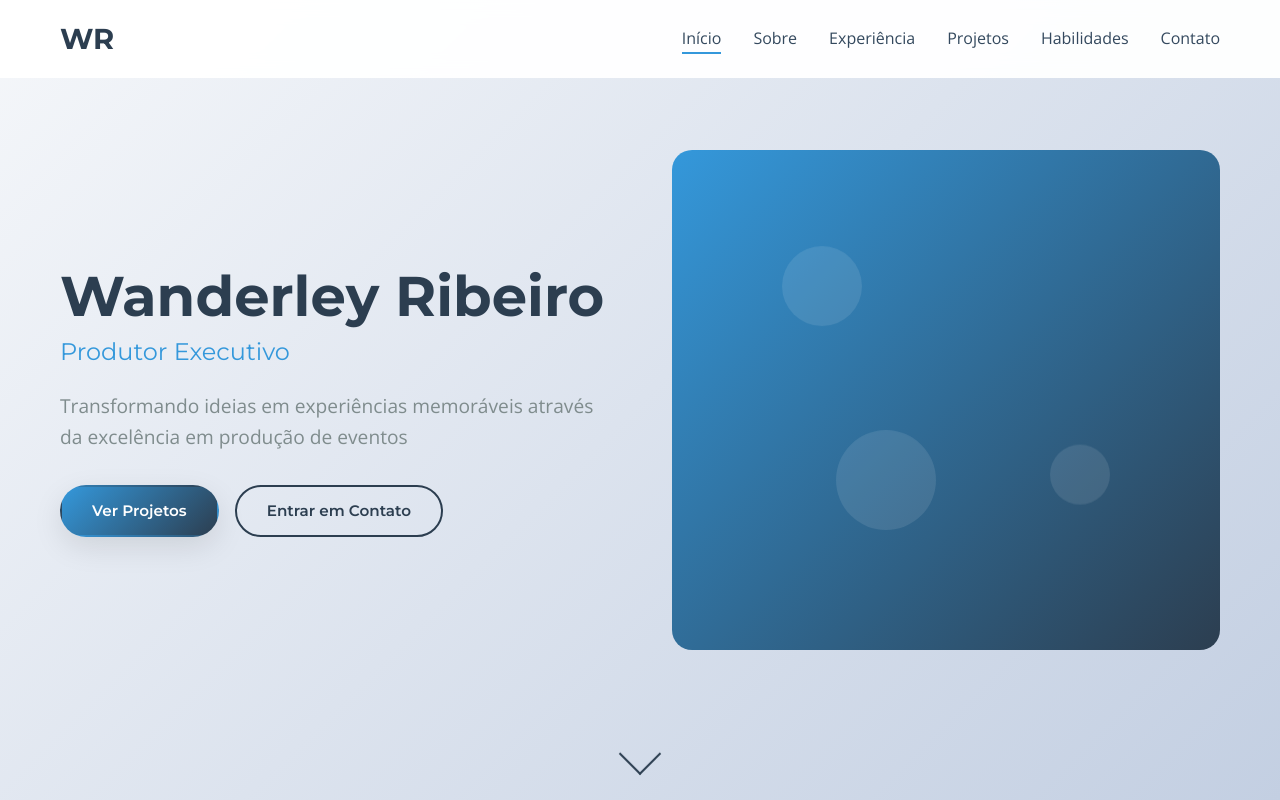
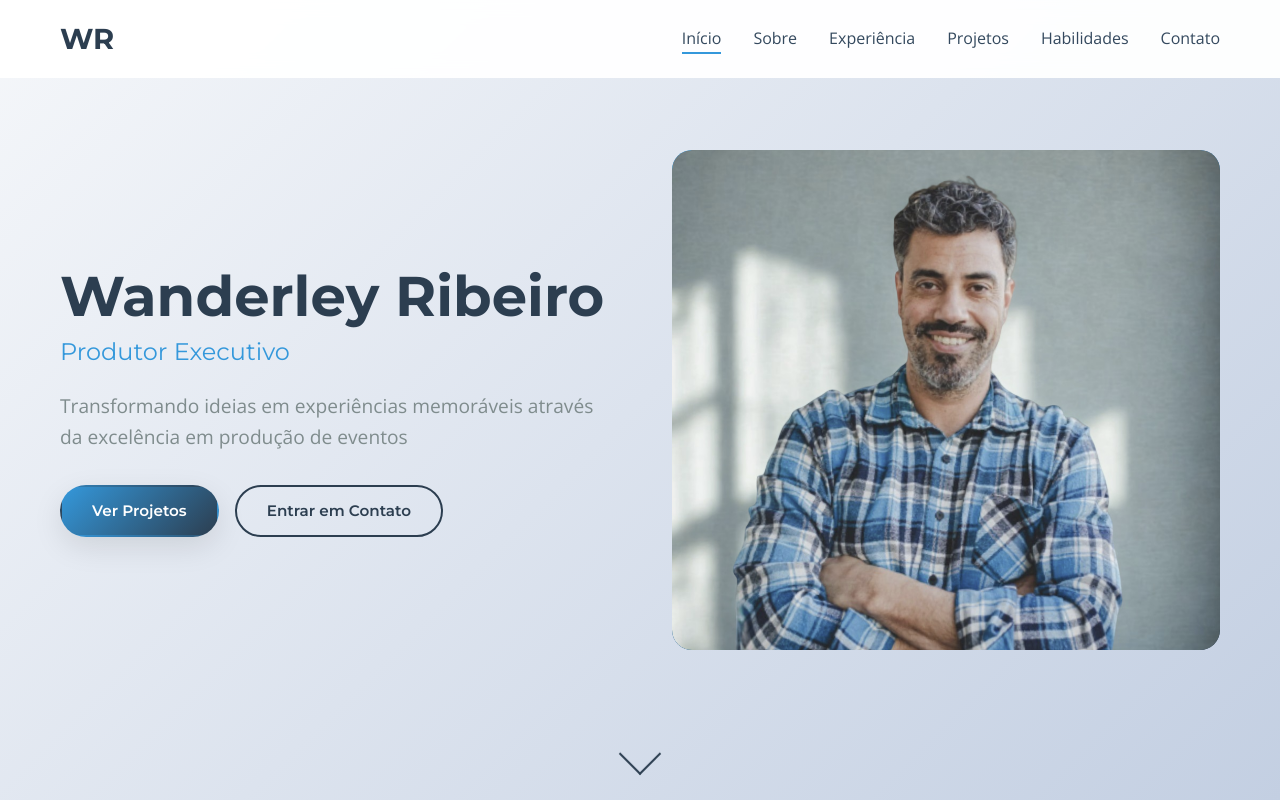
Before and after one commit to wan-ribeiro/wan-ribeiro, a plain HTML site: page index.html in a window 1280 px wide. Shown: the top 800 px of the page. Drawn offline with nearby package versions, Linux system fonts and the light colour scheme.

Commit message:
Display main photo in hero section

```diff
--- a/css/style.css
+++ b/css/style.css
@@ -247,52 +247,20 @@ h1, h2, h3, h4, h5, h6 {
     position: relative;
     height: 500px;
     animation: fadeInRight 1s ease-out 0.3s both;
+    display: flex;
+    justify-content: center;
+    align-items: center;
+    overflow: hidden;
+    border-radius: 20px;
+    background: linear-gradient(135deg, var(--secondary-color), var(--primary-color)); /* Fallback background */
 }
 
-.hero-image-container {
+.hero-profile-photo {
     width: 100%;
     height: 100%;
-    background: linear-gradient(135deg, var(--secondary-color), var(--primary-color));
+    object-fit: cover; /* Ensures the image covers the area without distortion */
     border-radius: 20px;
-    position: relative;
-    overflow: hidden;
-}
-
-.floating-elements {
-    position: absolute;
-    width: 100%;
-    height: 100%;
-}
-
-.floating-element {
-    position: absolute;
-    background: rgba(255, 255, 255, 0.1);
-    border-radius: 50%;
-    animation: float 6s ease-in-out infinite;
-}
-
-.floating-element:nth-child(1) {
-    width: 80px;
-    height: 80px;
-    top: 20%;
-    left: 20%;
-    animation-delay: 0s;
-}
-
-.floating-element:nth-child(2) {
-    width: 60px;
-    height: 60px;
-    top: 60%;
-    right: 20%;
-    animation-delay: 2s;
-}
-
-.floating-element:nth-child(3) {
-    width: 100px;
-    height: 100px;
-    bottom: 20%;
-    left: 30%;
-    animation-delay: 4s;
+    display: block;
 }
 
 .scroll-indicator {
--- a/index.html
+++ b/index.html
@@ -45,13 +45,7 @@
                 </div>
             </div>
             <div class="hero-visual">
-                <div class="hero-image-container">
-                    <div class="floating-elements">
-                        <div class="floating-element"></div>
-                        <div class="floating-element"></div>
-                        <div class="floating-element"></div>
-                    </div>
-                </div>
+                <img src="images/profile_photo.png" alt="Wanderley Ribeiro" class="hero-profile-photo">
             </div>
         </div>
         <div class="scroll-indicator">
```
